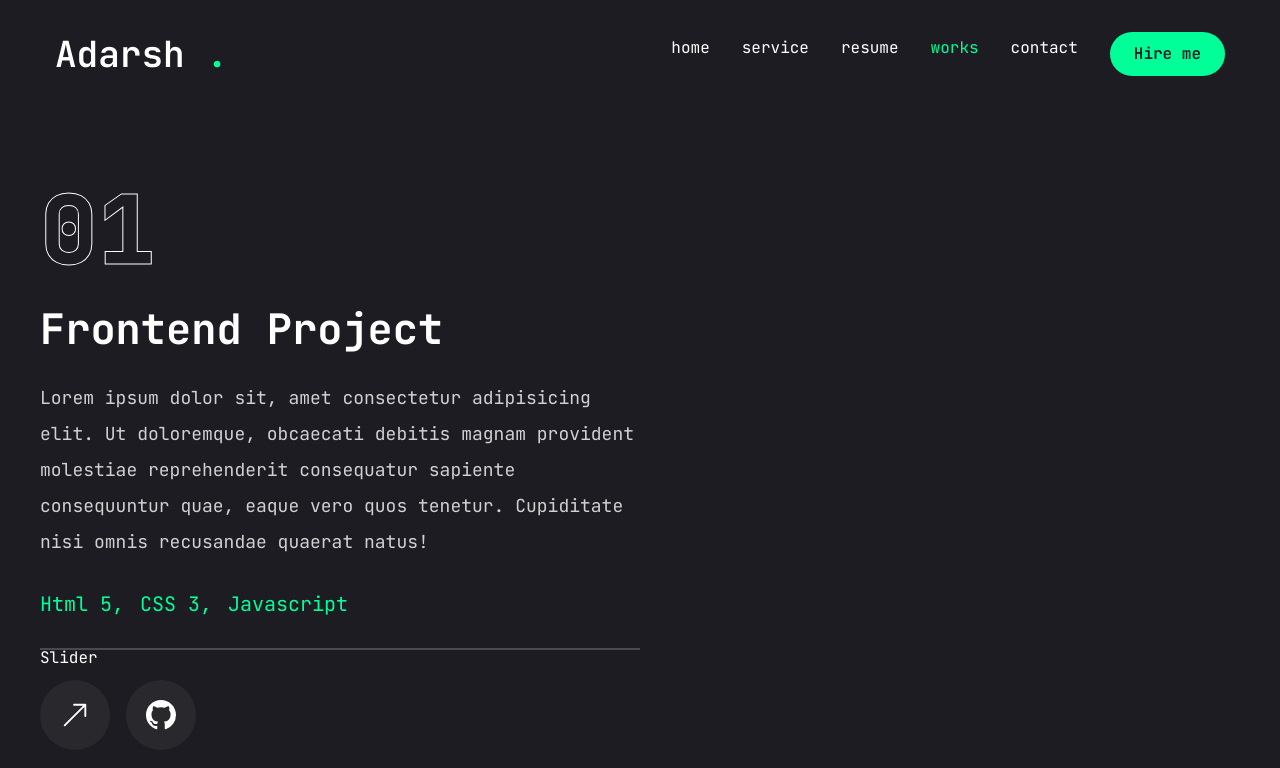
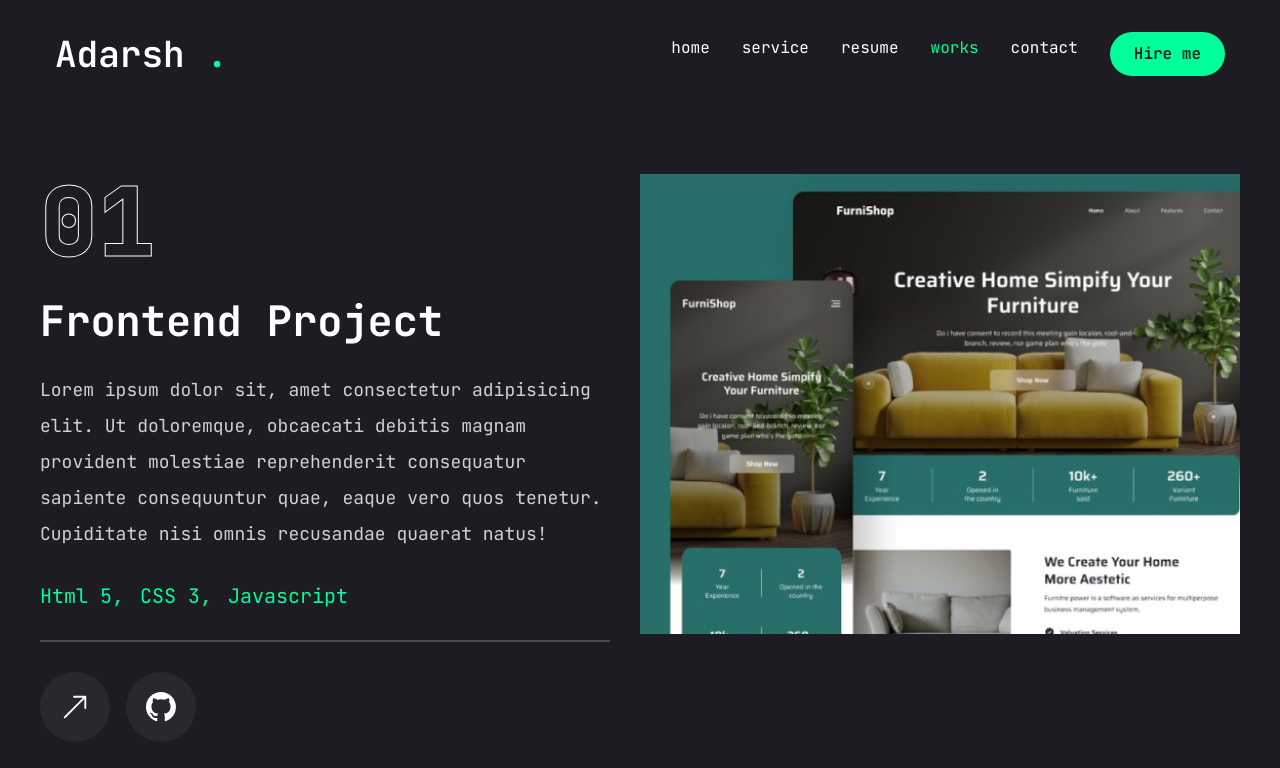
Before and after one commit to adarshrajan11/myportfolio, a Next.js app: page /works in a window 1280 px wide. Shown: the top 768 px of the page. Built offline with nearby package versions, Linux system fonts and the light colour scheme.

Commit message:
Work page completed

```diff
--- a/app/works/page.jsx
+++ b/app/works/page.jsx
@@ -1,7 +1,7 @@
 'use client'
 import { useState } from 'react'
-import { motion } from 'framer-motion'
-import { Swiper } from 'swiper/react'
+import { easeIn, motion } from 'framer-motion'
+import { Swiper, SwiperSlide } from 'swiper/react'
 import 'swiper/css'
 import { BsArrowUpRight, BsGithub } from 'react-icons/bs'
 import {
@@ -21,18 +21,18 @@ const projects = [
     description:
       'Lorem ipsum dolor sit, amet consectetur adipisicing elit. Ut doloremque, obcaecati debitis magnam provident molestiae reprehenderit consequatur sapiente consequuntur quae, eaque vero quos tenetur. Cupiditate nisi omnis recusandae quaerat natus!',
     stack: [{ name: 'Html 5' }, { name: 'CSS 3' }, { name: 'Javascript' }],
-    image: '',
+    image: '/work/thumb1.png',
     live: '',
     github: '',
   },
   {
     num: '02',
-    category: 'frontend',
+    category: 'Fullstack',
     title: 'project 1',
     description:
-      'Lorem ipsum dolor sit, amet consectetur adipisicing elit. Ut doloremque, obcaecati debitis magnam provident molestiae reprehenderit consequatur sapiente consequuntur quae, eaque vero quos tenetur. Cupiditate nisi omnis recusandae quaerat natus!',
+      'Lorem ipsum japan Yen, amet consectetur adipisicing elit. Ut doloremque, obcaecati debitis magnam provident molestiae reprehenderit consequatur sapiente consequuntur quae, eaque vero quos tenetur. Cupiditate nisi omnis recusandae quaerat natus!',
     stack: [{ name: 'Html 5' }, { name: 'CSS 3' }, { name: 'Javascript' }],
-    image: '',
+    image: '/work/thumb2.png',
     live: '',
     github: '',
   },
@@ -43,7 +43,7 @@ const projects = [
     description:
       'Lorem ipsum dolor sit, amet consectetur adipisicing elit. Ut doloremque, obcaecati debitis magnam provident molestiae reprehenderit consequatur sapiente consequuntur quae, eaque vero quos tenetur. Cupiditate nisi omnis recusandae quaerat natus!',
     stack: [{ name: 'Html 5' }, { name: 'CSS 3' }, { name: 'Javascript' }],
-    image: '',
+    image: '/work/thumb3.png',
     live: '',
     github: '',
   },
@@ -51,13 +51,21 @@ const projects = [
 
 const Works = () => {
   const [project, setProject] = useState(projects[0])
+  const handleSlideChange = (swiper) => {
+    const currentIndex = swiper.activeIndex
+    setProject(projects[currentIndex])
+  }
   return (
     <motion.section
       initial={{ opacity: 0 }}
-      animate={{ opacity: 1 }}
+      animate={{
+        opacity: 1,
+        transition: { delay: 2.4, duration: 0.4, ease: easeIn },
+      }}
       className='min-h-[80vh] flex flex-col justify-center py-12 xl:px-10'
     >
       <div className='contrainer mxauto'>
+        <div className='flex flex-col xl:flex-row xl:gap-[30px]'>
           <div className='w-full xl:w-[50%] xl:h-[460px] flex flex-col xl:justify-between order-2 xl:order-none '>
             <div className='flex flex-col gap-[30px] h-[50%]'>
               <div className='text-8xl leading-none font-extrabold text-transparent text-outline '>
@@ -113,7 +121,34 @@ const Works = () => {
               </div>
             </div>
           </div>
-        <div className='w-full xl:w-[50%]'>Slider</div>
+
+          <div className='w-full xl:w-[50%]'>
+            <Swiper
+              spaceBetween={30}
+              slidesPerView={1}
+              className='xl-h-[520px] mb-12'
+              onSlideChange={handleSlideChange}
+            >
+              {projects.map((project, index) => {
+                return (
+                  <SwiperSlide key={index} className='w-full'>
+                    <div className='h-[460px] relative group  flex justify-center items-center bg-pink-50/20'>
+                      <div className='absolute top-0 bottom-0 w-full h-full'></div>
+                      <div className='relative w-full h-full'>
+                        <Image
+                          src={project.image}
+                          fill
+                          className='object-cover'
+                          alt=''
+                        />
+                      </div>
+                    </div>
+                  </SwiperSlide>
+                )
+              })}
+            </Swiper>
+          </div>
+        </div>
       </div>
     </motion.section>
   )
```
Lines whose indentation alone changed are shown as unchanged.
